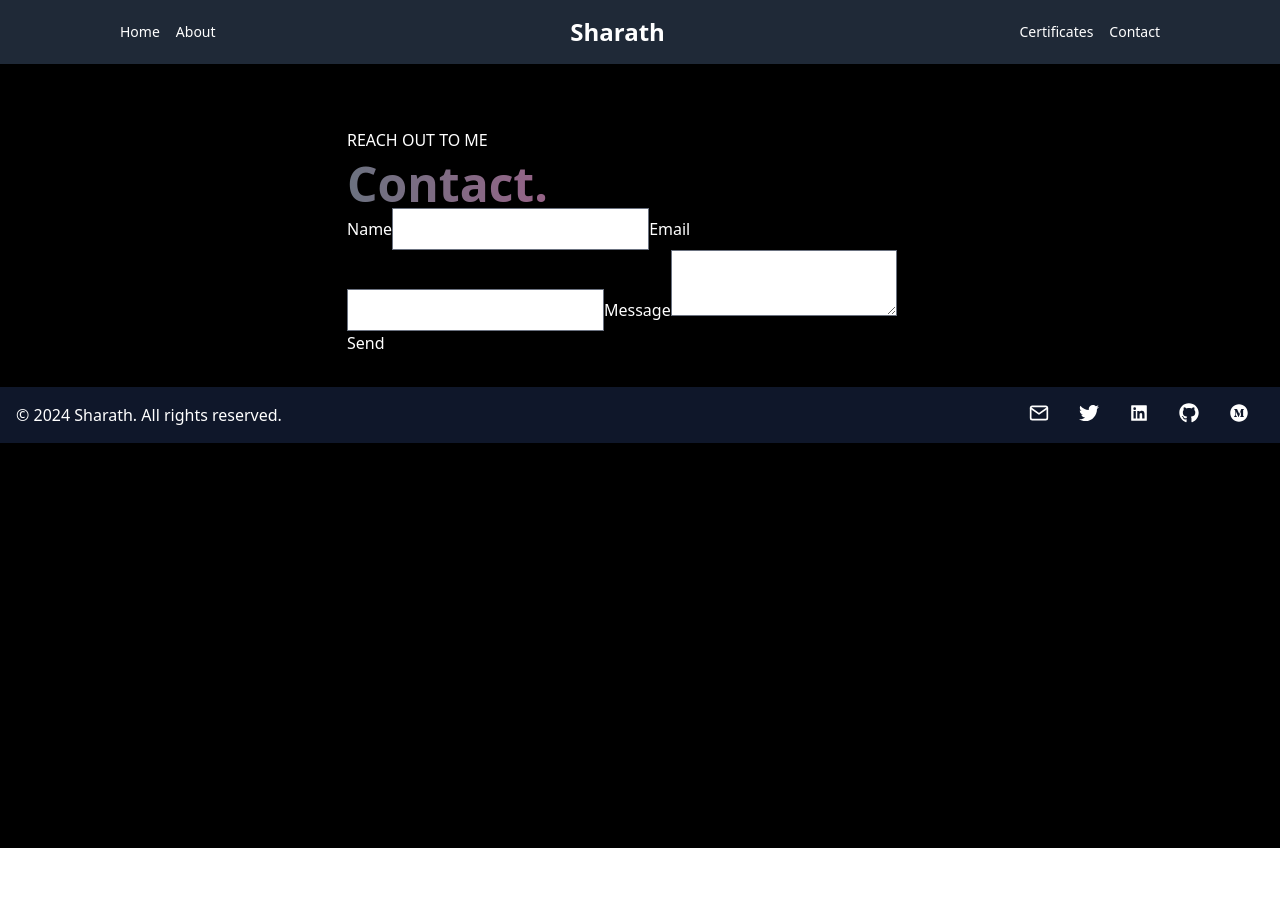
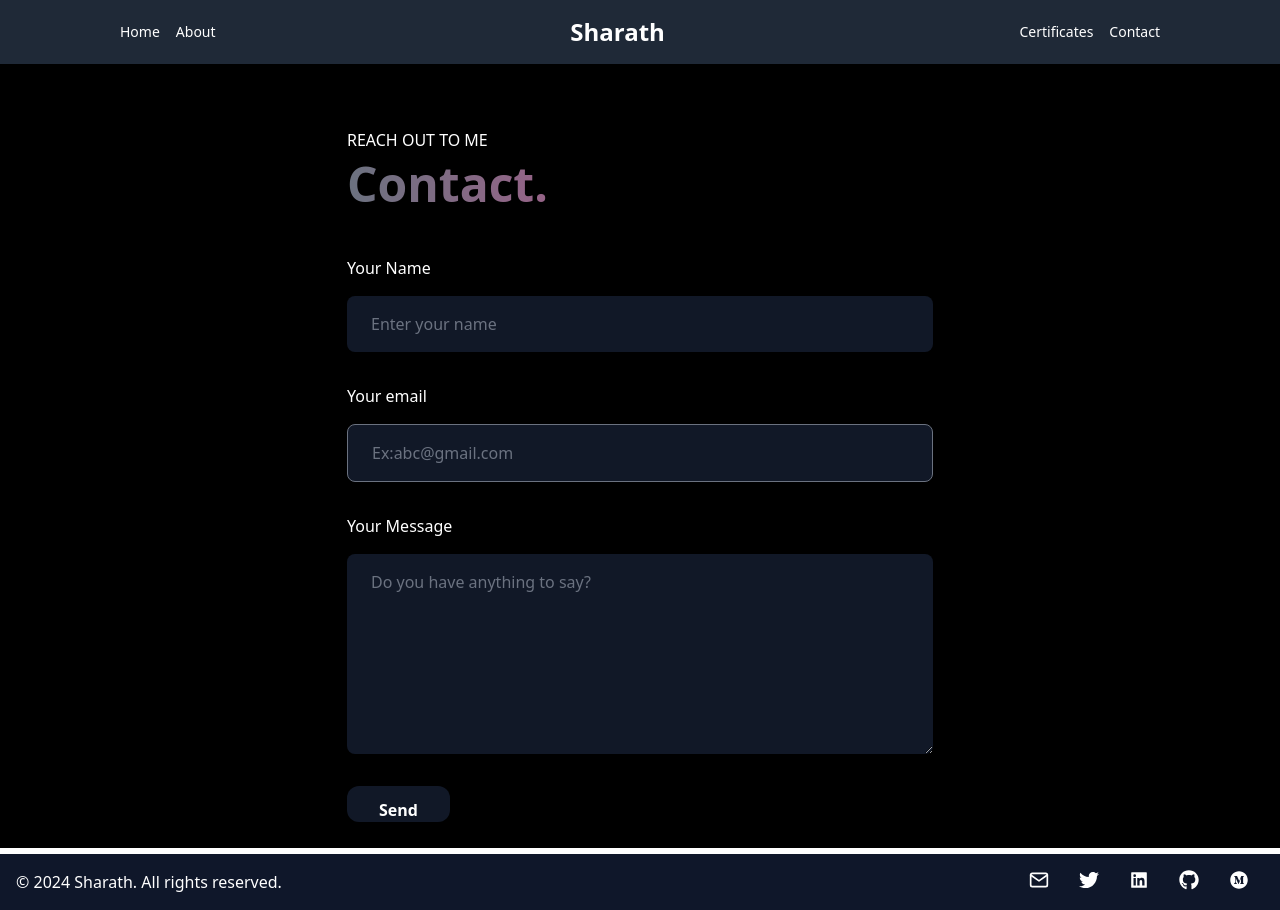
Before and after one commit to Shara7h/new_portfolio, a React (Create React App) app: page /contact in a window 1280 px wide. Before the commit the page ends 848 px from the top, so only its background shows below. Built offline with nearby package versions, Linux system fonts and the light colour scheme; no server answers.

Commit message:
Update Contact.jsx

```diff
--- a/src/components/Contact.jsx
+++ b/src/components/Contact.jsx
@@ -4,7 +4,6 @@ import { ToastContainer, toast } from 'react-toastify';
 import 'react-toastify/dist/ReactToastify.css';
 import { EMAIL_JS_SERVICE_ID, EMAIL_JS_TEMPLATE_ID, EMAIL_JS_PUBLIC_KEY } from "../constants";
 import Footer from "./Footer";
-
 const Contact = () => {
 	const formRef = useRef();
 	const [form, setForm] = useState({
@@ -13,10 +12,13 @@ const Contact = () => {
 		message: "",
 	});
 
+
 	const [loading, setLoading] = useState(false);
 
 	const handleChange = (e) => {
-        const { name, value } = e.target;
+		const { target } = e;
+		const { name, value } = target;
+
 		setForm({
 			...form,
 			[name]: value,
@@ -27,6 +29,7 @@ const Contact = () => {
 		e.preventDefault();
 		setLoading(true);
 
+		// cleaning the form data
 		const username = form.name.trim();
 		const user_email = form.email.trim();
 		const user_message = form.message.trim();
@@ -38,8 +41,10 @@ const Contact = () => {
 			});
 			return;
 		}
+		console.log(username,user_email,user_message)
 
-        emailjs.send(
+		emailjs
+			.send(
 				EMAIL_JS_SERVICE_ID,
 				EMAIL_JS_TEMPLATE_ID,
 				{
@@ -50,7 +55,8 @@ const Contact = () => {
 					message: user_message,
 				},
 				EMAIL_JS_PUBLIC_KEY
-        ).then(
+			)
+			.then(
 				() => {
 					setLoading(false);
 					toast.success("Message sent successfully!", {
@@ -73,26 +79,65 @@ const Contact = () => {
 	};
 
 	return (
+
         <div className='relative z-0 bg-black w-screen h-screen mt-12'>
-            <div className='text-white contact overflow-x-hidden pt-12 mt-8' id='contact'>
-                <div className='z-10 w-full sm:w-[650px] m-auto p-8 rounded-2xl'>
+			<div className='text-white contact overflow-x-hidden pt-12 mt-8 ' id='contact'>
+				<div className='z-10 w-full sm:w-[650px] m-auto p-8 rounded-2xl' >
 					<p className='font-light'>REACH OUT TO ME</p>
 					<h2 className='text-5xl font-extrabold mt-2 bg-clip-text text-transparent bg-gradient-to-r from-gray-500 to-pink-500'>Contact.</h2>
-                    <form ref={formRef} onSubmit={handleSubmit}>
-                        <label>Name</label>
-                        <input type="text" name="name" value={form.name} onChange={handleChange} />
-                        <label>Email</label>
-                        <input type="email" name="email" value={form.email} onChange={handleChange} />
-                        <label>Message</label>
-                        <textarea name="message" value={form.message} onChange={handleChange} />
-                        <button type="submit" disabled={loading}>
+					<form
+						ref={formRef}
+						onSubmit={handleSubmit}
+						className='mt-12 flex flex-col gap-8'
+					>
+						<label className='flex flex-col'>
+							<span className=' font-medium mb-4'>Your Name</span>
+							<input
+								type='text'
+								name='name'
+								value={form.name}
+								onChange={handleChange}
+								placeholder="Enter your name"
+								className='py-4 px-6 rounded-lg outline-none border-none font-medium bg-gray-900'
+								required
+							/>
+						</label>
+						<label className='flex flex-col'>
+							<span className=' font-medium mb-4'>Your email</span>
+							<input
+								type='email'
+								name='email'
+								value={form.email}
+								onChange={handleChange}
+								placeholder="Ex:abc@gmail.com"
+								className='py-4 px-6 rounded-lg  font-medium bg-gray-900'
+								required
+							/>
+						</label>
+						<label className='flex flex-col'>
+							<span className='font-medium mb-4'>Your Message</span>
+							<textarea
+								rows={7}
+								name='message'
+								value={form.message}
+								onChange={handleChange}
+								placeholder='Do you have anything to say?'
+								className='py-4 px-6 rounded-lg outline-none border-none font-medium bg-gray-900'
+								required
+							/>
+						</label>
+
+						<button
+							type='submit'
+							className='pt-3 px-8 rounded-xl outline-none w-fit font-bold shadow-md bg-gray-900'
+						>
 							{loading ? "Sending..." : "Send"}
 						</button>
 					</form>
+				</div>
 				<ToastContainer />
 			</div>
-            </div>
-            <Footer />
+		<Footer/>
         </div>
 	);
 };
```
Lines whose indentation alone changed are shown as unchanged.
